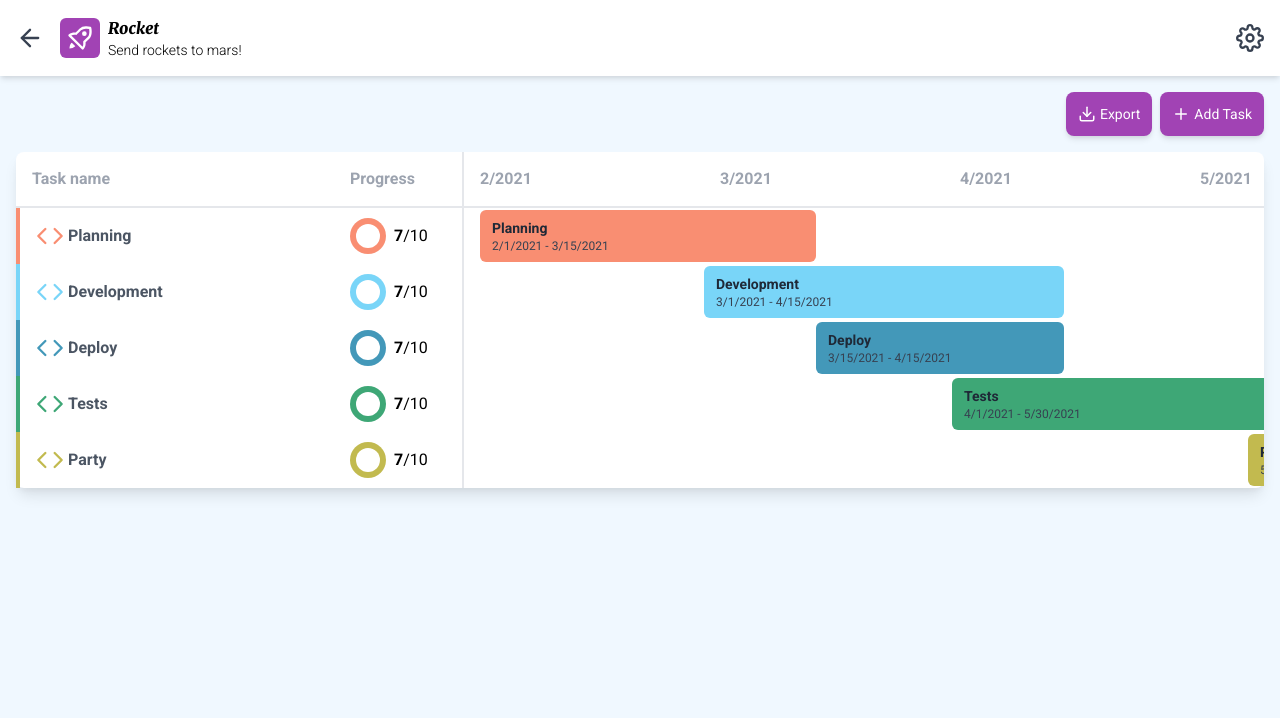
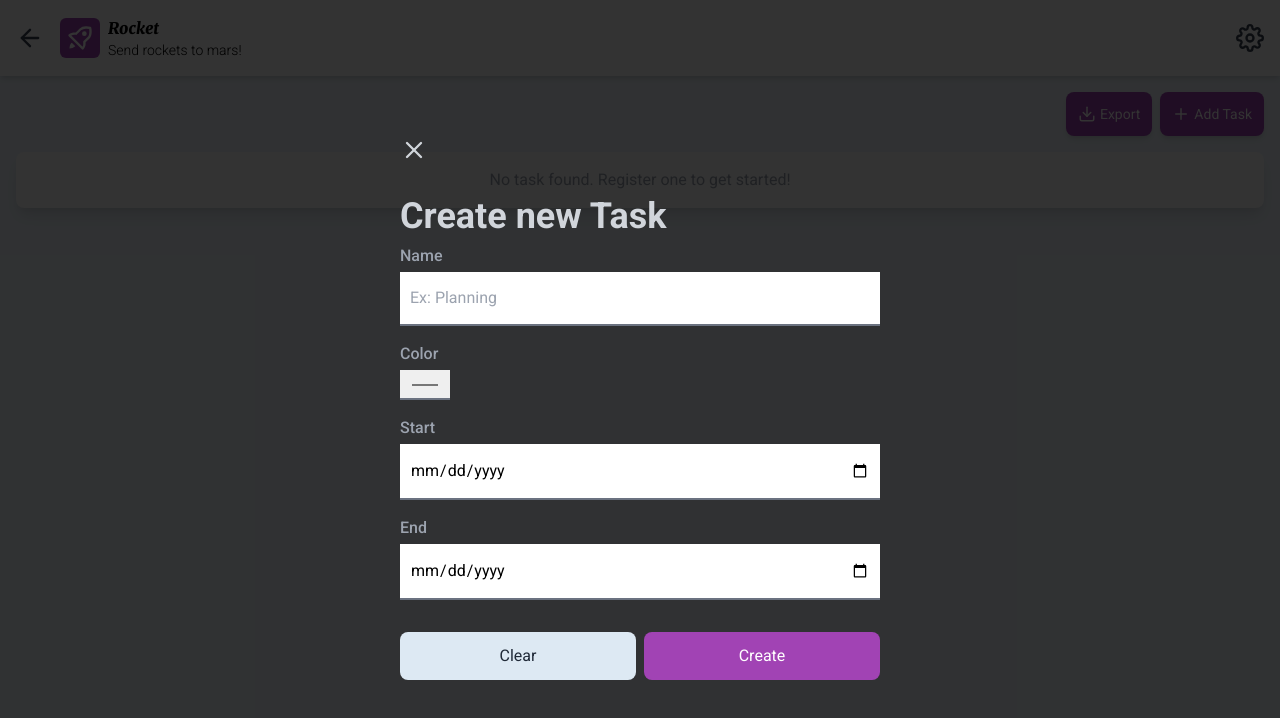
Before and after one commit to iamtheluiz/gantt-organon, a React (Create React App) app: page /project/1 in a window 1280 px wide. Both pictures are taken after a click on the button "Add Task". Shown: the top 718 px of the page. Built offline with nearby package versions, Linux system fonts and the light colour scheme.

Commit message:
feat: add create task modal

```diff
--- a/src/components/TaskInfo.tsx
+++ b/src/components/TaskInfo.tsx
@@ -1,5 +1,4 @@
 import React from 'react';
-import { FiCode } from 'react-icons/fi';
 import { Task } from '../context/task';
 
 import '../styles/pages/Home.css';
@@ -14,7 +13,6 @@ export const TaskInfo: React.FC<TaskInfoProps> = ({ task }) => (
     style={{ borderColor: task.color }}
   >
     <div className="flex flex-row items-center flex-1">
-      <FiCode className="w-7 h-full hidden sm:inline" color={task.color} />
       <strong className="text-base text-gray-600 dark:text-gray-300 ml-1 sm:inline hidden">{task.name}</strong>
     </div>
     <div className="flex flex-row items-center w-24">
--- a/src/components/TaskItem.tsx
+++ b/src/components/TaskItem.tsx
@@ -10,19 +10,19 @@ interface TaskItemProps {
 const TaskItem: React.FC<TaskItemProps> = ({ task, daySize, firstTimelineDay }) => {
   const [width, setWidth] = useState(0);
   const [offset, setOffset] = useState(0);
-  const milisecondsInOneDay = 24 * 60 * 60 * 1000;
+  const millisecondsInOneDay = 24 * 60 * 60 * 1000;
 
   useEffect(() => {
     // Get day count
-    const dayCount: number = (task.end.getTime() - task.start.getTime()) / milisecondsInOneDay;
+    const dayCount: number = (task.end.getTime() - task.start.getTime()) / millisecondsInOneDay;
 
     setWidth(dayCount * daySize);
-  }, [task]);
+  }, [task, daySize]);
 
   useEffect(() => {
     // Offset
     if (firstTimelineDay !== null) {
-      const dayCount: number = (task.start.getTime() - firstTimelineDay.getTime()) / milisecondsInOneDay;
+      const dayCount: number = (task.start.getTime() - firstTimelineDay.getTime()) / millisecondsInOneDay;
 
       setOffset(dayCount * daySize);
     }
--- a/src/components/TaskTimeline.tsx
+++ b/src/components/TaskTimeline.tsx
@@ -9,7 +9,7 @@ import '../styles/pages/Project.css';
 function TaskTimeline() {
   const { tasks } = useTask();
   const [months, setMonths] = useState<{ display: string, dayCount: number}[]>([]);
-  const daySize = 0.5;
+  const daySize = 0.6;
   const [firstMonth, setFirstMonth] = useState<Date | null>(null);
 
   useEffect(() => {
--- a/src/context/task.tsx
+++ b/src/context/task.tsx
@@ -1,3 +1,4 @@
+/* eslint-disable no-unused-vars */
 import React, { createContext, useContext, useState } from 'react';
 
 export type Task = {
@@ -9,50 +10,24 @@ export type Task = {
 
 interface TaskContextProps {
   tasks: Task[];
-  // eslint-disable-next-line no-unused-vars
   setTasks: (arg0: Task[]) => void;
+  addNewTask: (task: Task) => void;
 }
 
 const TaskContext = createContext<TaskContextProps>({} as TaskContextProps);
 
 const TaskProvider: React.FC = ({ children }) => {
-  const [tasks, setTasks] = useState<Task[]>([
-    {
-      name: 'Planning',
-      color: '#f98e72',
-      start: new Date(2021, 1, 1),
-      end: new Date(2021, 2, 15),
-    },
-    {
-      name: 'Development',
-      color: '#79d5f8',
-      start: new Date(2021, 2, 1),
-      end: new Date(2021, 3, 15),
-    },
-    {
-      name: 'Deploy',
-      color: '#4398b9',
-      start: new Date(2021, 2, 15),
-      end: new Date(2021, 3, 15),
-    },
-    {
-      name: 'Tests',
-      color: '#3ea776',
-      start: new Date(2021, 3, 1),
-      end: new Date(2021, 4, 30),
-    },
-    {
-      name: 'Party',
-      color: '#c2ba4f',
-      start: new Date(2021, 4, 8),
-      end: new Date(2021, 4, 30),
-    },
-  ]);
+  const [tasks, setTasks] = useState<Task[]>([]);
+
+  function addNewTask(task: Task) {
+    setTasks([...tasks, task]);
+  }
 
   return (
     <TaskContext.Provider value={{
       tasks,
       setTasks,
+      addNewTask,
     }}
     >
       {children}
--- a/src/pages/Project.tsx
+++ b/src/pages/Project.tsx
@@ -1,5 +1,8 @@
-import { FiDownload, FiPlus } from 'react-icons/fi';
+import { FormEvent, useState } from 'react';
+import { FiDownload, FiPlus, FiX } from 'react-icons/fi';
 import { BiRocket } from 'react-icons/bi';
+
+import { useTask } from '../context/task';
 
 import Header from '../components/Header';
 import TaskTimeline from '../components/TaskTimeline';
@@ -7,7 +10,107 @@ import TaskTimeline from '../components/TaskTimeline';
 import '../styles/pages/Project.css';
 
 function Project() {
+  const [modalIsOpen, setModalIsOpen] = useState(false);
+  const { addNewTask } = useTask();
+
+  function toggleModal() {
+    setModalIsOpen(!modalIsOpen);
+  }
+
+  function handleSubmitNewTask(event: FormEvent<HTMLFormElement>) {
+    event.preventDefault();
+
+    const form = event.currentTarget;
+    const formData: Record<string, string> = {};
+    const formInputs = form.getElementsByTagName('input');
+
+    for (let inputIndex = 0; inputIndex < formInputs.length; inputIndex++) {
+      const input = formInputs[inputIndex];
+      const inputName = input.getAttribute('name');
+
+      if (inputName !== null) {
+        formData[inputName] = input.value;
+      }
+    }
+
+    addNewTask({
+      name: formData.name,
+      color: formData.color,
+      start: new Date(formData.start.split('-').join('/')),
+      end: new Date(formData.end.split('-').join('/')),
+    });
+
+    form.reset();
+    setModalIsOpen(false);
+  }
+
   return (
+    <>
+      {modalIsOpen && (
+        <div className="absolute -inset-0 flex items-center justify-center w-full min-h-screen overflow-y-auto bg-black bg-opacity-80 z-30">
+          <div className="max-w-lg w-full px-4">
+            <form onSubmit={handleSubmitNewTask}>
+              <header className="w-full py-4 rounded-lg">
+                <button onClick={toggleModal} className="linkHover w-7 flex justify-center items-center">
+                  <FiX className="w-full h-full text-gray-300" />
+                </button>
+              </header>
+              <div className="w-full pt-4 pb-6">
+                <h1 className="text-4xl font-semibold text-gray-300">Create new Task</h1>
+                <div className="input-field flex flex-col py-2">
+                  <label htmlFor="name" className="pb-1 text-base font-medium text-gray-400">Name</label>
+                  <input
+                    className="placeholder-gray-400 border-gray-500 border-b-2 text-base px-2.5 py-3.5"
+                    type="text"
+                    id="name"
+                    name="name"
+                    placeholder="Ex: Planning"
+                  />
+                </div>
+                <div className="input-field flex flex-col py-2">
+                  <label htmlFor="color" className="pb-1 text-base font-medium text-gray-400">Color</label>
+                  <input
+                    className="border-gray-500 border-b-2 text-base px-2.5 py-3.5"
+                    type="color"
+                    id="color"
+                    name="color"
+                  />
+                </div>
+                <div className="input-field flex flex-col py-2">
+                  <label htmlFor="start" className="pb-1 text-base font-medium text-gray-400">Start</label>
+                  <input
+                    className="placeholder-gray-400 border-gray-500 border-b-2 text-base px-2.5 py-3.5"
+                    type="date"
+                    id="start"
+                    name="start"
+                    placeholder="Ex: Send rockets to mars"
+                  />
+                </div>
+                <div className="input-field flex flex-col py-2">
+                  <label htmlFor="end" className="pb-1 text-base font-medium text-gray-400">End</label>
+                  <input
+                    className="placeholder-gray-400 border-gray-500 border-b-2 text-base px-2.5 py-3.5"
+                    type="date"
+                    id="end"
+                    name="end"
+                    placeholder="Ex: Send rockets to mars"
+                  />
+                </div>
+              </div>
+              <footer className="grid grid-cols-2 gap-2">
+                <button
+                  className="button text-gray-800 dark:text-gray-600"
+                  type="reset"
+                  style={{ backgroundColor: '#dde9f3' }}
+                >
+                  Clear
+                </button>
+                <button className="button text-white" type="submit">Create</button>
+              </footer>
+            </form>
+          </div>
+        </div>
+      )}
       <section id="project" className="w-full min-h-screen dark:bg-black">
         <Header title="Rocket" subtitle="Send rockets to mars!" backTo="/">
           <BiRocket size={28} color="#FFF" />
@@ -21,7 +124,7 @@ function Project() {
                 <FiDownload color="#fff" size={18} />
                 <span className="text-sm ml-1 text-white">Export</span>
               </button>
-            <button className="button max-w-max flex justify-center items-center shadow-md">
+              <button className="button max-w-max flex justify-center items-center shadow-md" onClick={toggleModal}>
                 <FiPlus color="#fff" size={18} />
                 <span className="text-sm ml-1 text-white">Add Task</span>
               </button>
@@ -33,6 +136,7 @@ function Project() {
           </div>
         </main>
       </section>
+    </>
   );
 }
 
```
Also changed, not shown: .eslintrc.js. Lines whose indentation alone changed are shown as unchanged.
